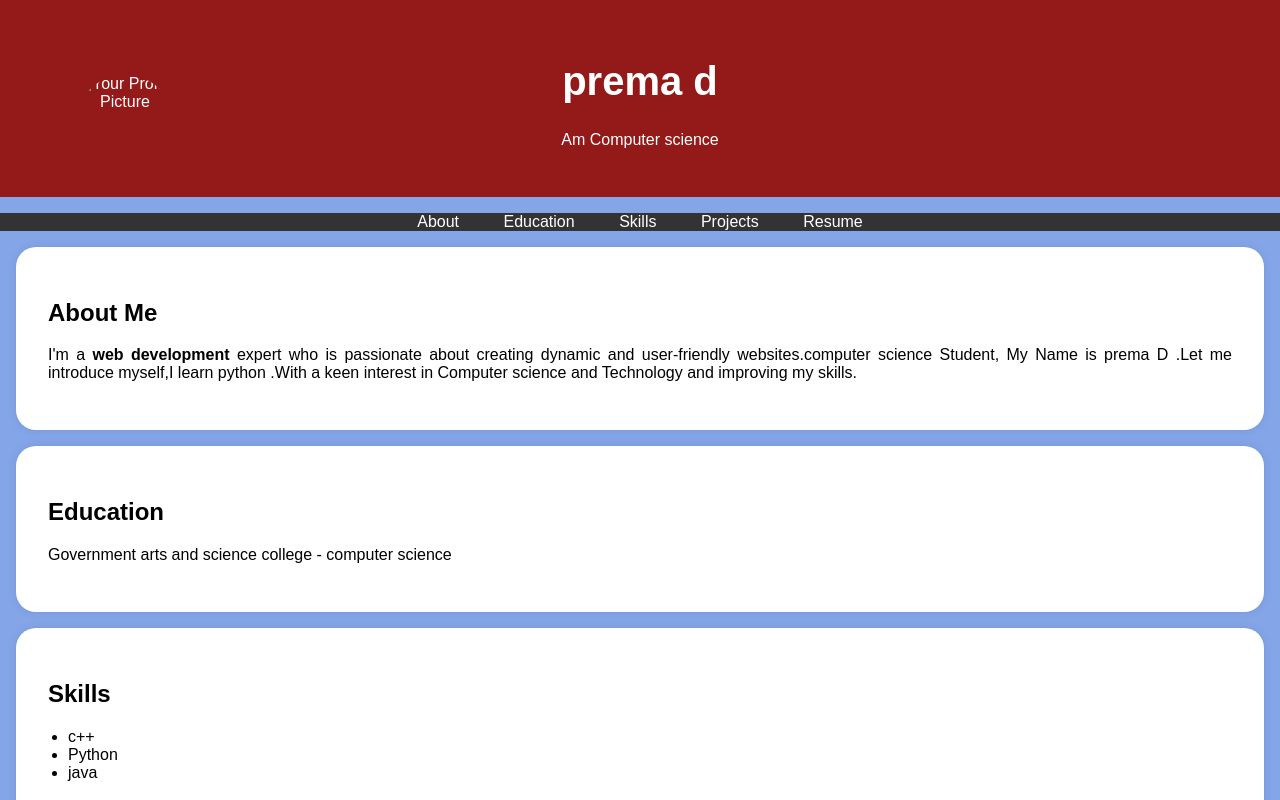
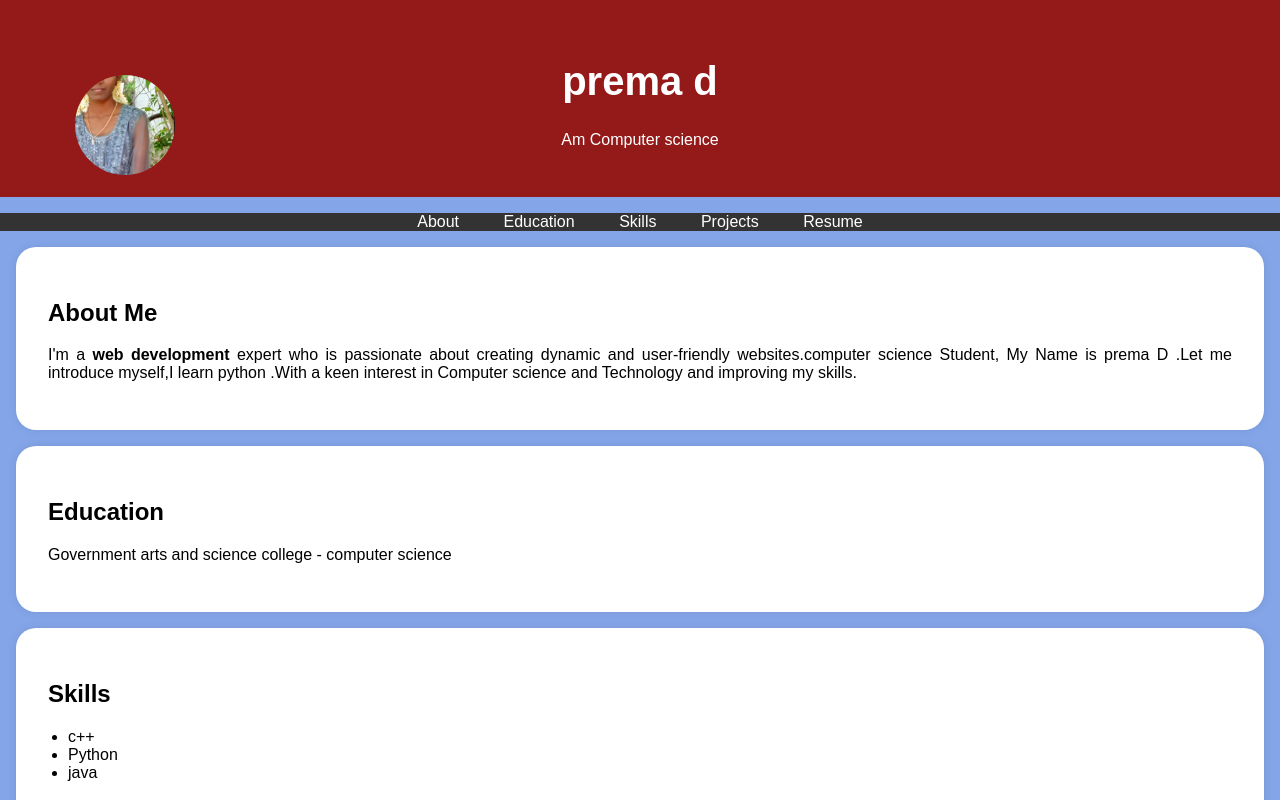
Before and after one commit to prema5398150d/Project-, a plain HTML site: page index.html in a window 1280 px wide. Shown: the top 800 px of the page. Drawn offline with Linux system fonts and the light colour scheme.

Commit message:
Update index.html

```diff
--- a/index.html
+++ b/index.html
@@ -192,7 +192,7 @@
 
             <!-- Add your profile picture here -->
 
-            <img src=""alt="Your Profile Picture" class="profile-picture">
+            <img src="1736927377090_vsan27_2_0~2.jpg"alt="Your Profile Picture" class="profile-picture">
 
             <h1>prema d</h1>
 
```
